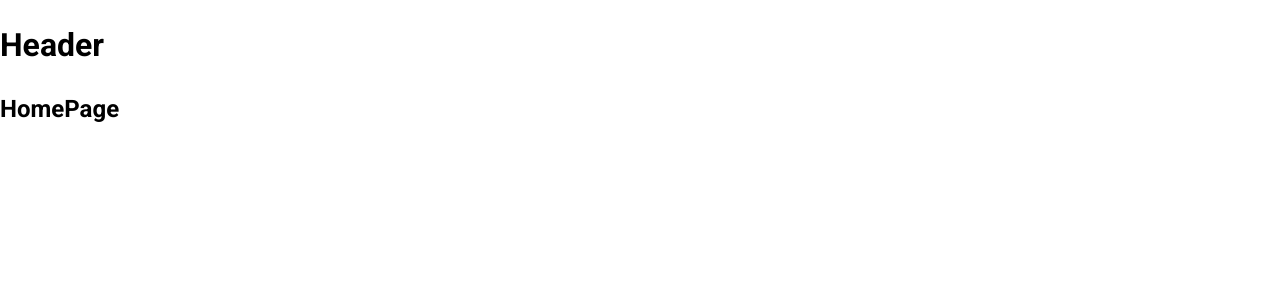
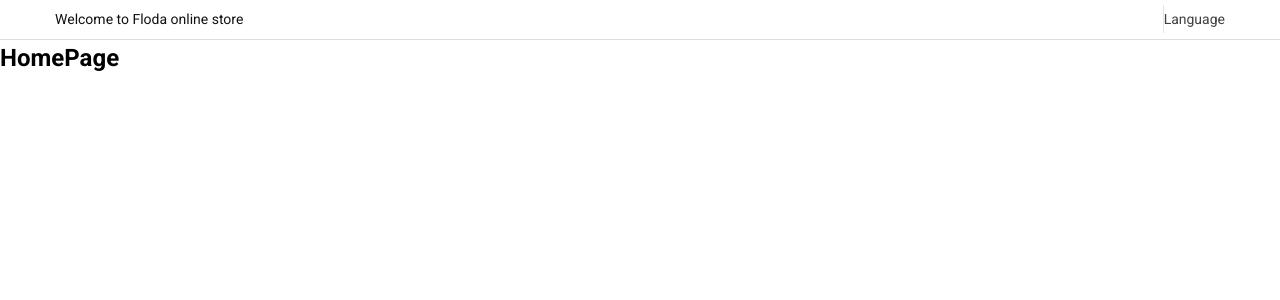
Before and after one commit to CVQ2611/floda-ui, a React (Create React App) app: page / in a window 1280 px wide. Shown: the top 300 px of the page. Built offline with nearby package versions, Linux system fonts and the light colour scheme.

Commit message:
Floda-ui Css Header-top

```diff
--- a/src/Component/GlobalStyle/GlobalStyle.scss
+++ b/src/Component/GlobalStyle/GlobalStyle.scss
@@ -6,6 +6,8 @@
     --black-color: black;
     --white-color: white;
     --boder-color: #dfdede;
+    --heigh-text-color: #1c1c1c;
+    --low-text-color: #111111;
 }
 
 * {
--- /dev/null
+++ b/src/Component/Layout/DefaultLayout/Header/Header.module.scss
@@ -0,0 +1,49 @@
+.wrapper {
+    width: 100%;
+}
+
+.header-top {
+    width: 100%;
+    padding: 5px 0;
+    min-height: 40px;
+    border-bottom: 1px solid var(--boder-color);
+    display: block;
+}
+
+.header-top__content {
+    display: flex;
+    max-width: 1200px;
+    padding: 0 15px;
+    margin: auto;
+    justify-content: space-between;
+}
+
+.header-top__content-left {
+    color: var(--low-text-color);
+    font-size: 1.4rem;
+    line-height: 2.8rem;
+}
+
+.header-top__content-right {
+}
+
+.header-language {
+    color: var(--low-text-color);
+    font-size: 1.4rem;
+    line-height: 2.8rem;
+    opacity: 0.8;
+    cursor: pointer;
+    border-left: 1px solid var(--boder-color);
+    &:hover {
+        opacity: 1;
+    }
+}
+
+.header-social-list {
+}
+
+.header-social-item {
+}
+
+.header-main {
+}
--- a/src/Component/Layout/DefaultLayout/Header/index.js
+++ b/src/Component/Layout/DefaultLayout/Header/index.js
@@ -1,5 +1,28 @@
+import style from './Header.module.scss';
+import classNames from 'classnames/bind';
+const cx = classNames.bind(style);
 function Header() {
-    return <h1>Header</h1>;
+    return (
+        <header className={cx('wrapper')}>
+            <div className={cx('header-top')}>
+                <div className={cx('header-top__content')}>
+                    <div className={cx('header-top__content-left')}>
+                        <p>Welcome to Floda online store</p>
+                    </div>
+                    <div className={cx('header-top__content-right')}>
+                        <div className={cx('header-language')}>
+                            Language
+                            {/* icon */}
+                        </div>
+                        <div className={cx('header-social-list')}>
+                            <span className={cx('header-social-item')}>{/* icon */}</span>
+                        </div>
+                    </div>
+                </div>
+            </div>
+            <div className={cx('header-main')}></div>
+        </header>
+    );
 }
 
 export default Header;
```
